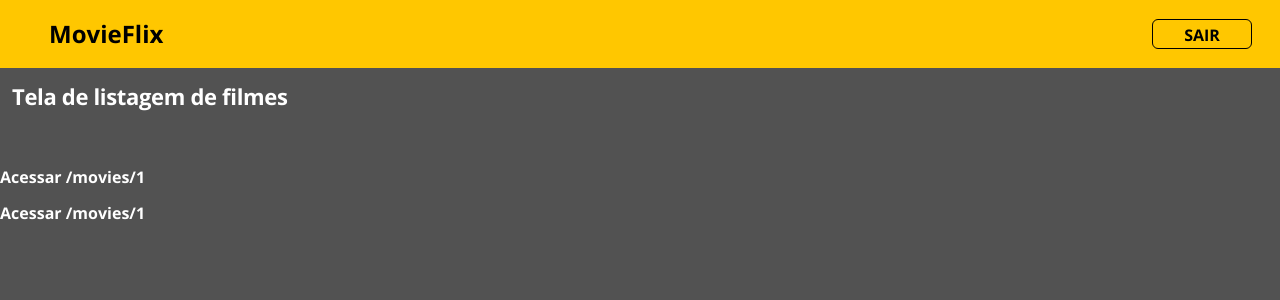
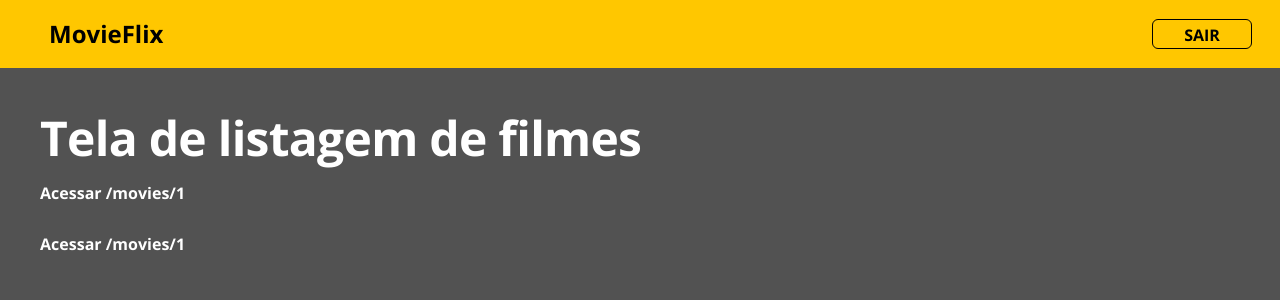
Before and after one commit to KEENNEEDYY/MovieFlix-frontweb, a React (Create React App) app: page / in a window 1280 px wide. Shown: the top 300 px of the page. Built offline with nearby package versions, Linux system fonts and the light colour scheme.

Commit message:
Movie Catalog styling

```diff
--- a/src/pages/Private/MovieCatalog/styles.css
+++ b/src/pages/Private/MovieCatalog/styles.css
@@ -1,5 +1,5 @@
 .theme-color-default h5{
-    margin: 15px 12px;
+    margin: 15px 12px 0 12px;
     font-size: 22px;
     height: 33px;
     letter-spacing: -0.015em;
@@ -11,4 +11,21 @@
 
 .list-container p{
     margin-bottom: 12px;
+    margin-left: 18px;
 }
+
+@media (min-width: 1200px) {
+    .theme-color-default h5{
+        font-size: 48px;
+        margin: 41px 513px 0 40px;
+    }
+
+    .list-container{
+        margin-top: 39px;
+    }
+
+    .list-container p{
+        margin-bottom: 27px;
+        margin-left: 40px;
+    }
+}
```
